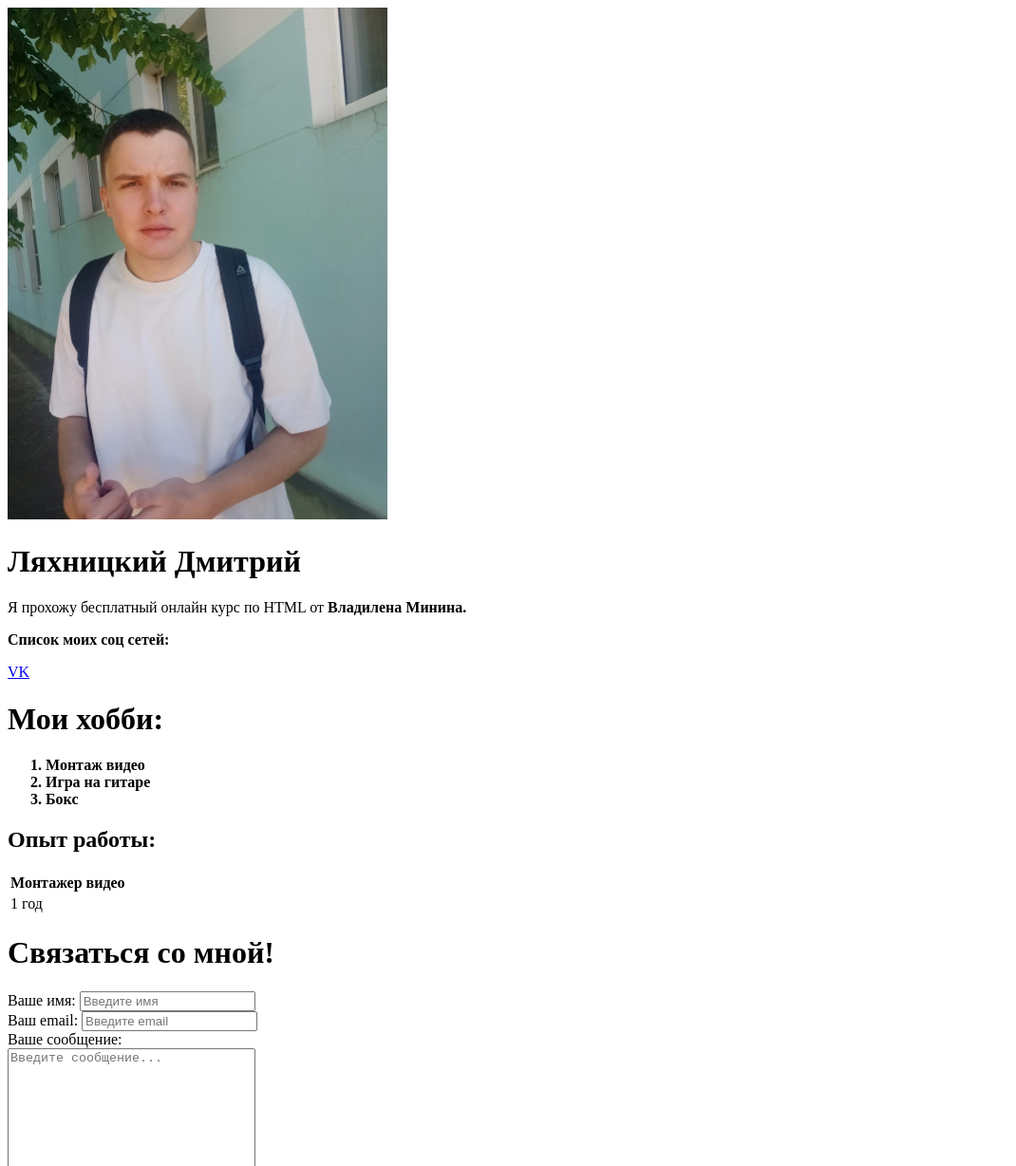
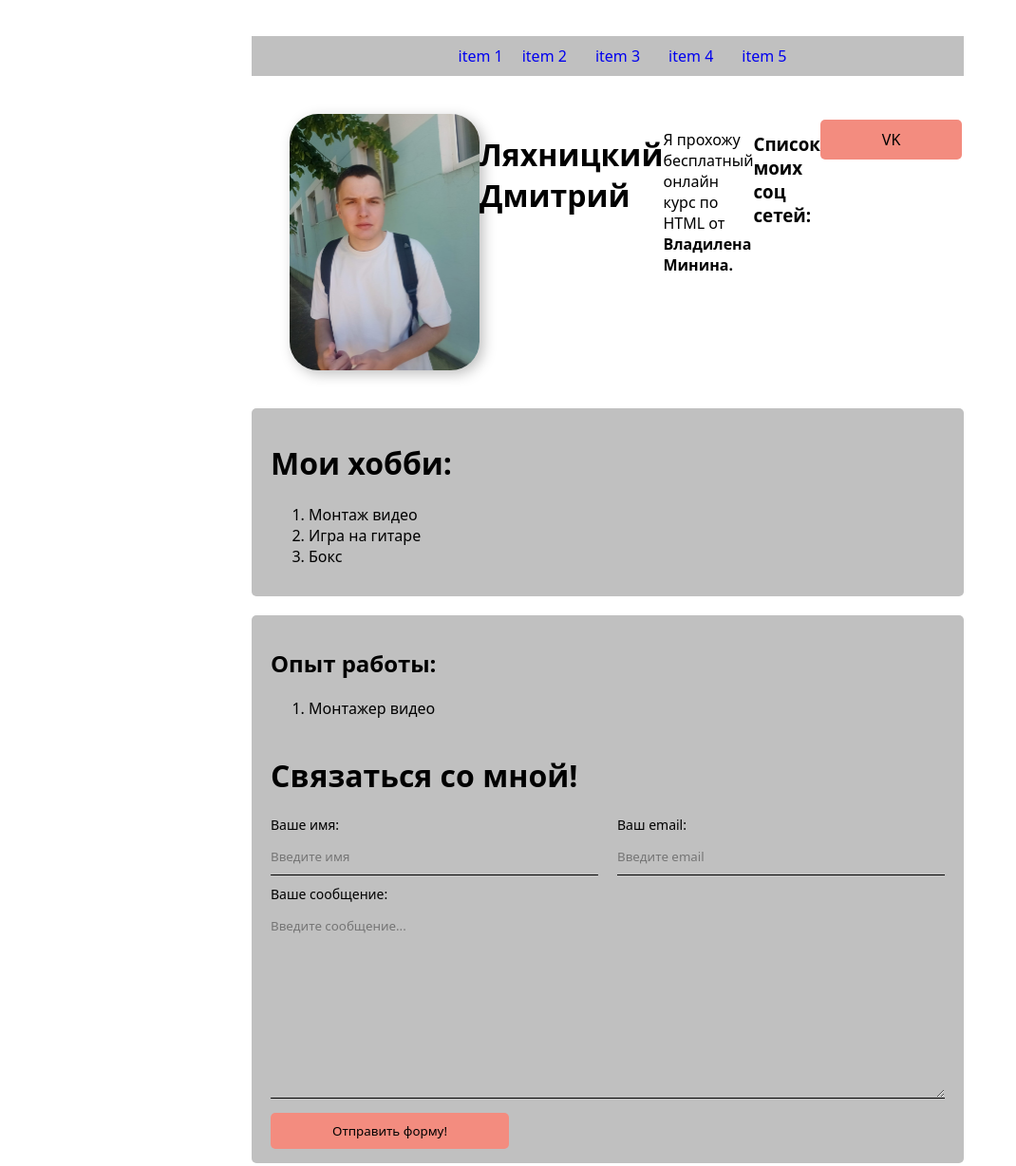
Before and after one commit to coulity/resume2, a plain HTML site: page index.html in a window 1280 px wide. Shown: the top 1228 px of the page at 95% size, without its empty margins (0-1070 px from the left). Drawn offline with Linux system fonts and the light colour scheme.

Commit message:
Add files via upload

```diff
--- /dev/null
+++ b/css.css
@@ -0,0 +1,136 @@
+@import url('https://fonts.googleapis.com/css2?family=Roboto&display=swap');
+body {
+    font-family: system-ui, -apple-system, BlinkMacSystemFont, 'Segoe UI', Roboto, Oxygen, Ubuntu, Cantarell, 'Open Sans', 'Helvetica Neue', sans-serif;
+font-size: 16px;
+font-weight: normal;
+}
+.card-1 {
+border-radius: 5px;
+background-color: silver;
+padding: 15px 20px;
+margin-bottom: 20px;
+}
+/* @media (max-width: 502px)
+{
+    .conteiner {
+        font-size: 1rem;
+        text-align: center;
+    }
+} */
+.info {
+    margin: 20px;
+    display: flex;
+    padding: 20px;
+
+}
+.info h3 {
+    margin-bottom: 0px;
+}
+.card-2 {
+    border-radius: 5px;
+    background-color: silver;
+    padding: 15px 20px;
+    margin-bottom: 20px;
+}
+.conteiner {
+    max-width: 750px;
+    margin: auto;
+    padding-top: 30px;
+
+
+}
+.avatar {
+    box-shadow: 4px 4px 14px rgba(0, 0, 0, 0.25);
+    width: 200px;
+    border-radius: 30px;
+
+}
+.btn  {
+    background: rgb(243, 140, 127);
+    color: #000;
+    border: none;
+    padding: 10px 65px;
+    margin-top: 10px;
+    cursor: pointer;
+    border-radius: 5px;
+    font-family: inherit}
+    .btn:hover {
+        color: dodgerblue;
+        transition: 0.2s;
+        opacity: .8;
+    }
+
+    .navbar  {
+        border: none;
+        cursor: pointer; }
+
+.navbar ul li a:hover {
+    color: dodgerblue;
+    transition: 0.2s;
+    opacity: .5; }
+
+a {
+    text-decoration: none;
+}
+
+.navbar {
+    background: silver;
+    /* padding: 10px 20px; */
+    margin-bottom: 10px;
+}
+
+.navbar ul {
+    list-style: none;
+    margin: 0 0 0 25%;
+    padding: 0;
+    display: flex;
+    padding: 0 20px;
+}
+.navbar ul li {
+    margin-right: 10px;
+    padding: 10px;
+}
+
+.navbar ul li:last-child .navbar ul li:first-child {
+    margin-right: 0;
+}
+.navbar ul li:first-child {
+    margin-right: 0;
+}
+
+.form h2{
+text-align: center;
+}
+
+.form-row {
+margin-bottom: 10px;
+display: flex;
+}
+
+.form-row .form-group  {
+    /* display: inline-block; */
+    margin-right: 20px;
+    width: 50%;
+    /* width: calc(50%-20px); */
+
+}
+
+.form-row .form-group:last-child {
+margin-right: 0;
+}
+
+
+.form-group label {
+display: block;
+font-size: 14px;
+}
+.form-group input, textarea {
+    width: 100%;
+    box-sizing: border-box;
+    border: none;
+    background: transparent;
+    border-bottom: 1px solid #000000;
+    padding: 15px 0 10px;
+    outline: none;
+    font-family: inherit;
+}
--- a/index.html
+++ b/index.html
@@ -5,58 +5,76 @@
 <meta http-equiv="X-UA-Compatible" content="IE=edge">
 <meta name="viewport" content="width=device-width, initial-scale=1.0">
 <title>Imp & links</title>
+<link rel="stylesheet" href="css.css">
 </head>
 <body>
- <img src="AK62SpkAKLQ.jpg" width="400" alt="">
+<div class="conteiner">
+
+    <nav class="navbar">
+        <ul>
+            <li><a href="#">item 1</a></li>
+            <li><a href="#">item 2</a></li>
+            <li><a href="#">item 3</a></li>
+            <li><a href="#">item 4</a></li>
+            <li><a href="#">item 5</a></li>
+        </ul>
+    </nav>
+    <div class="info">
+<img src="AK62SpkAKLQ.jpg" alt="" class="avatar">
+
 <h1>Ляхницкий Дмитрий</h1>
 <p>
     Я прохожу бесплатный онлайн курс по HTML от <strong>Владилена Минина.</strong>
 </p>
-    <p><strong>Список моих соц сетей:</strong></p>
-    <p><a href="https://vk.com/id268247380" target="_blank"> VK</a></p>
-    <strong><h1>Мои хобби:</h1>
+<h3>Список моих соц сетей:</h3>
+<p><a href="https://vk.com/id268247380" target="_blank" class="btn"> VK</a></p>
+</div>
+<div class="card-1">
+
+    <h1>Мои хобби:</h1>
     <ol>
         <li>Монтаж видео</li>
         <li>Игра на гитаре</li>
         <li>Бокс</li>
-        </ol></strong>
+    </ol>
+</div>
+<div class="card-2">
         <h2>Опыт работы:</h2>
     <table>
         <thead>
-                <tr>
-                <th>Монтажер видео</th>
+            <ol>
+            <li>Монтажер видео</li>
+        </ol>
+    </thead>
+    </table>
+    <div></div>
 
-            </tr>
-        </thead>
-        <tbody>
-
-                <tr>
-                    <td>1 год</td>
-                </tr>
-            </tbody></table>
-
+<form action="" class="form">
     <h1>Связаться со мной!</h1>
-    <form action="">
-        <div>
+    <div class="form-row">
+    <div class="form-group">
         <label for="text">Ваше имя:</label>
         <Input type="text" id="text" placeholder="Введите имя">
         </Input>
     </div>
 
-        <div>
+    <div class="form-group">
         <label for="email">Ваш email:</label>
         <Input type="email" id="email"placeholder="Введите email">
         </Input>
     </div>
+</div>
 
-        <div>
+    <div class="form-group">
         <label for="message">Ваше сообщение:</label>
-            <br>
         <textarea name="" id="message" cols="30" rows="10"placeholder="Введите сообщение..."></textarea>
     </div>
-        <button type="submit">Отправить форму!</button>
+    <button type="submit" class="btn">Отправить форму!</button>
+
+
 
 </form>
+</div>
 
 
 
```
Lines whose indentation alone changed are shown as unchanged.
